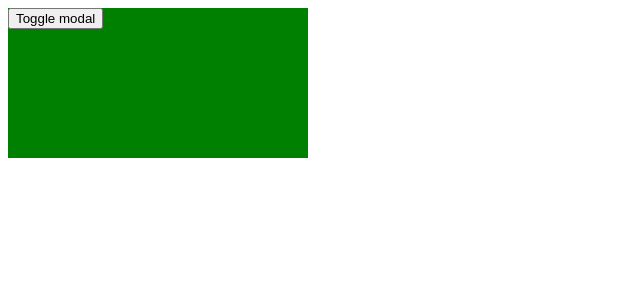
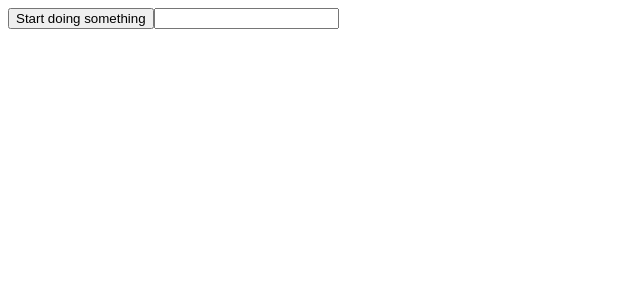
Before and after one commit to gluschenkotoma/react_repeat, a React (Create React App) app: page / in a window 1280 px wide. Shown: the top 300 px of the page, without its empty margins (0-640 px from the left). Built offline with nearby package versions, Linux system fonts and the light colour scheme.

Commit message:
рефы

```diff
--- a/src/App.js
+++ b/src/App.js
@@ -1,11 +1,13 @@
 // import { Example1 } from 'components/Example1';
-import { Example2 } from 'components/Example2';
+// import { Example2 } from 'components/Example2';
+import { Example3 } from 'components/Example3';
 
 function App() {
   return (
     <>
       {/* <Example1 /> */}
-      <Example2 />
+      {/* <Example2 /> */}
+      <Example3 />
     </>
   );
 }
--- /dev/null
+++ b/src/components/Example3.jsx
@@ -0,0 +1,27 @@
+// При клике на кнопку, в инпуте должен появится фокус
+
+import { useRef, forwardRef } from 'react'; //получить ссылку на элемент, и поставить на него фокус
+
+const SuperInput = forwardRef((props, ref) => {
+  return <input type="text" ref={ref} />;
+});
+
+export const Example3 = () => {
+  const inputRef = useRef();
+  //   console.log(inputRef); //{current: undefined}еще пустой
+
+  const onClick = () => {
+    // console.log(inputRef); //{current: input}
+    inputRef.current.focus(); //поставит фокус в инпут
+  };
+
+  return (
+    <div>
+      <button onClick={onClick}>Start doing something </button>
+      <SuperInput ref={inputRef} />
+    </div>
+  );
+};
+
+// ref={ inputRef} специальный служебный проп не доходит до настоящих пропс, создан реф,
+// <SuperInput ref={inputRef} /> пропом в компонент не ставится, только через forwardRef
```
